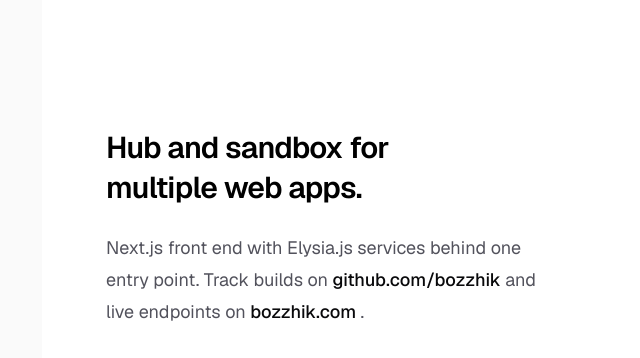
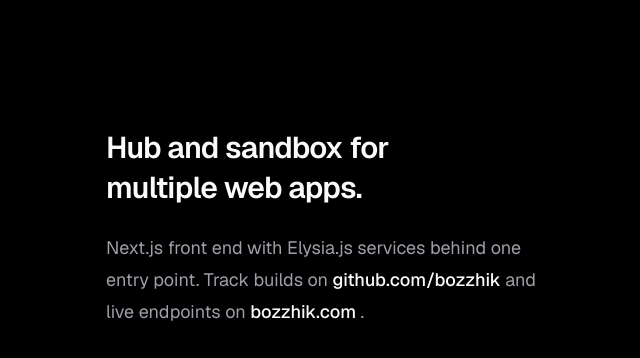
Before and after one commit to bozzhik/hub, a Next.js app: page / in a window 1280 px wide. Shown: the top 358 px of the page, without its empty margins (214-854 px from the left). Built offline with nearby package versions, Linux system fonts and the light colour scheme; no server answers.

Commit message:
add `tailwindcss` and `shadcn/ui` for ui
– https://tailwindcss.com/docs/installation/framework-guides/nextjs
– https://ui.shadcn.com/docs/installation/next

```diff
--- a/src/app/globals.css
+++ b/src/app/globals.css
@@ -1,26 +1,133 @@
 @import 'tailwindcss';
+@import 'tw-animate-css';
+@import 'shadcn/tailwind.css';
 
-:root {
-  --background: #ffffff;
-  --foreground: #171717;
-}
+@custom-variant dark (&:is(.dark *));
+
+@custom-variant xl (@media (max-width: 1780px) and (min-width: 501px));
+@custom-variant sm (@media (max-width: 500px));
 
 @theme inline {
   --color-background: var(--background);
   --color-foreground: var(--foreground);
   --font-sans: var(--font-geist-sans);
   --font-mono: var(--font-geist-mono);
+  --font-heading: var(--font-sans);
+  --color-sidebar-ring: var(--sidebar-ring);
+  --color-sidebar-border: var(--sidebar-border);
+  --color-sidebar-accent-foreground: var(--sidebar-accent-foreground);
+  --color-sidebar-accent: var(--sidebar-accent);
+  --color-sidebar-primary-foreground: var(--sidebar-primary-foreground);
+  --color-sidebar-primary: var(--sidebar-primary);
+  --color-sidebar-foreground: var(--sidebar-foreground);
+  --color-sidebar: var(--sidebar);
+  --color-chart-5: var(--chart-5);
+  --color-chart-4: var(--chart-4);
+  --color-chart-3: var(--chart-3);
+  --color-chart-2: var(--chart-2);
+  --color-chart-1: var(--chart-1);
+  --color-ring: var(--ring);
+  --color-input: var(--input);
+  --color-border: var(--border);
+  --color-destructive: var(--destructive);
+  --color-accent-foreground: var(--accent-foreground);
+  --color-accent: var(--accent);
+  --color-muted-foreground: var(--muted-foreground);
+  --color-muted: var(--muted);
+  --color-secondary-foreground: var(--secondary-foreground);
+  --color-secondary: var(--secondary);
+  --color-primary-foreground: var(--primary-foreground);
+  --color-primary: var(--primary);
+  --color-popover-foreground: var(--popover-foreground);
+  --color-popover: var(--popover);
+  --color-card-foreground: var(--card-foreground);
+  --color-card: var(--card);
+  --radius-sm: calc(var(--radius) * 0.6);
+  --radius-md: calc(var(--radius) * 0.8);
+  --radius-lg: var(--radius);
+  --radius-xl: calc(var(--radius) * 1.4);
+  --radius-2xl: calc(var(--radius) * 1.8);
+  --radius-3xl: calc(var(--radius) * 2.2);
+  --radius-4xl: calc(var(--radius) * 2.6);
 }
 
-@media (prefers-color-scheme: dark) {
-  :root {
-    --background: #0a0a0a;
-    --foreground: #ededed;
+:root {
+  --background: oklch(1 0 0);
+  --foreground: oklch(0.145 0 0);
+  --card: oklch(1 0 0);
+  --card-foreground: oklch(0.145 0 0);
+  --popover: oklch(1 0 0);
+  --popover-foreground: oklch(0.145 0 0);
+  --primary: oklch(0.205 0 0);
+  --primary-foreground: oklch(0.985 0 0);
+  --secondary: oklch(0.97 0 0);
+  --secondary-foreground: oklch(0.205 0 0);
+  --muted: oklch(0.97 0 0);
+  --muted-foreground: oklch(0.556 0 0);
+  --accent: oklch(0.97 0 0);
+  --accent-foreground: oklch(0.205 0 0);
+  --destructive: oklch(0.577 0.245 27.325);
+  --border: oklch(0.922 0 0);
+  --input: oklch(0.922 0 0);
+  --ring: oklch(0.708 0 0);
+  --chart-1: oklch(0.87 0 0);
+  --chart-2: oklch(0.556 0 0);
+  --chart-3: oklch(0.439 0 0);
+  --chart-4: oklch(0.371 0 0);
+  --chart-5: oklch(0.269 0 0);
+  --radius: 0.625rem;
+  --sidebar: oklch(0.985 0 0);
+  --sidebar-foreground: oklch(0.145 0 0);
+  --sidebar-primary: oklch(0.205 0 0);
+  --sidebar-primary-foreground: oklch(0.985 0 0);
+  --sidebar-accent: oklch(0.97 0 0);
+  --sidebar-accent-foreground: oklch(0.205 0 0);
+  --sidebar-border: oklch(0.922 0 0);
+  --sidebar-ring: oklch(0.708 0 0);
+}
+
+.dark {
+  --background: oklch(0.145 0 0);
+  --foreground: oklch(0.985 0 0);
+  --card: oklch(0.205 0 0);
+  --card-foreground: oklch(0.985 0 0);
+  --popover: oklch(0.205 0 0);
+  --popover-foreground: oklch(0.985 0 0);
+  --primary: oklch(0.922 0 0);
+  --primary-foreground: oklch(0.205 0 0);
+  --secondary: oklch(0.269 0 0);
+  --secondary-foreground: oklch(0.985 0 0);
+  --muted: oklch(0.269 0 0);
+  --muted-foreground: oklch(0.708 0 0);
+  --accent: oklch(0.269 0 0);
+  --accent-foreground: oklch(0.985 0 0);
+  --destructive: oklch(0.704 0.191 22.216);
+  --border: oklch(1 0 0 / 10%);
+  --input: oklch(1 0 0 / 15%);
+  --ring: oklch(0.556 0 0);
+  --chart-1: oklch(0.87 0 0);
+  --chart-2: oklch(0.556 0 0);
+  --chart-3: oklch(0.439 0 0);
+  --chart-4: oklch(0.371 0 0);
+  --chart-5: oklch(0.269 0 0);
+  --sidebar: oklch(0.205 0 0);
+  --sidebar-foreground: oklch(0.985 0 0);
+  --sidebar-primary: oklch(0.488 0.243 264.376);
+  --sidebar-primary-foreground: oklch(0.985 0 0);
+  --sidebar-accent: oklch(0.269 0 0);
+  --sidebar-accent-foreground: oklch(0.985 0 0);
+  --sidebar-border: oklch(1 0 0 / 10%);
+  --sidebar-ring: oklch(0.556 0 0);
+}
+
+@layer base {
+  * {
+    @apply border-border outline-ring/50;
+  }
+  body {
+    @apply bg-background text-foreground;
+  }
+  html {
+    @apply font-sans;
   }
 }
-
-body {
-  background: var(--background);
-  color: var(--foreground);
-  font-family: Arial, Helvetica, sans-serif;
-}
--- a/src/app/layout.tsx
+++ b/src/app/layout.tsx
@@ -1,6 +1,8 @@
 export {metadata} from '@/lib/layout.config'
 import {geistSans, geistMono} from '@/lib/layout.config'
 import './globals.css'
+
+import {cn} from '@/lib/utils'
 
 import {ConvexProvider} from '@/lib/convex/provider'
 
@@ -12,7 +14,7 @@ export default function RootLayout({
   children: React.ReactNode
 }>) {
   return (
-    <html lang="en" className={`${geistSans.variable} ${geistMono.variable} h-full antialiased`}>
+    <html lang="en" className={cn([geistSans.variable, geistMono.variable], 'dark', 'h-full antialiased', 'font-sans')}>
       <body className="min-h-full flex flex-col">
         <ConvexProvider>{children}</ConvexProvider>
 
--- a/src/app/page.tsx
+++ b/src/app/page.tsx
@@ -1,8 +1,8 @@
 export default function IndexPage() {
   return (
-    <div className="flex flex-col flex-1 items-center justify-center bg-zinc-50 font-sans dark:bg-black">
-      <main className="flex flex-1 w-full max-w-3xl flex-col items-center justify-between py-32 px-16 bg-white dark:bg-black sm:items-start">
-        <div className="flex flex-col items-center gap-6 text-center sm:items-start sm:text-left">
+    <div className="flex flex-col flex-1 items-center justify-center bg-zinc-50 dark:bg-black">
+      <main className="flex flex-1 w-full max-w-3xl flex-col items-start justify-between py-32 px-16 bg-white dark:bg-black">
+        <div className="flex flex-col items-start gap-6 text-left">
           <h1 className="max-w-xs text-3xl font-semibold leading-10 tracking-tight text-black dark:text-zinc-50">Hub and sandbox for multiple web apps.</h1>
           <p className="max-w-md text-lg leading-8 text-zinc-600 dark:text-zinc-400">
             Next.js front end with Elysia.js services behind one entry point. Track builds on{' '}
--- /dev/null
+++ b/src/lib/utils.ts
@@ -0,0 +1,6 @@
+import {clsx, type ClassValue} from 'clsx'
+import {twMerge} from 'tailwind-merge'
+
+export function cn(...inputs: ClassValue[]) {
+  return twMerge(clsx(inputs))
+}
--- a/tsconfig.json
+++ b/tsconfig.json
@@ -20,6 +20,9 @@
     ],
     "paths": {
       "@/*": ["./src/*"],
+      "~/*": ["./src/components/*"],
+      "~~/*": ["./src/components/app/*"],
+      "$/*": ["./src/assets/images/*"],
       "@convex/*": ["./convex/*"]
     }
   },
```
Also changed, not shown: package.json (+8 -1 lines), components.json (added), 1 other file (tests, documents, lock files or other folders).
